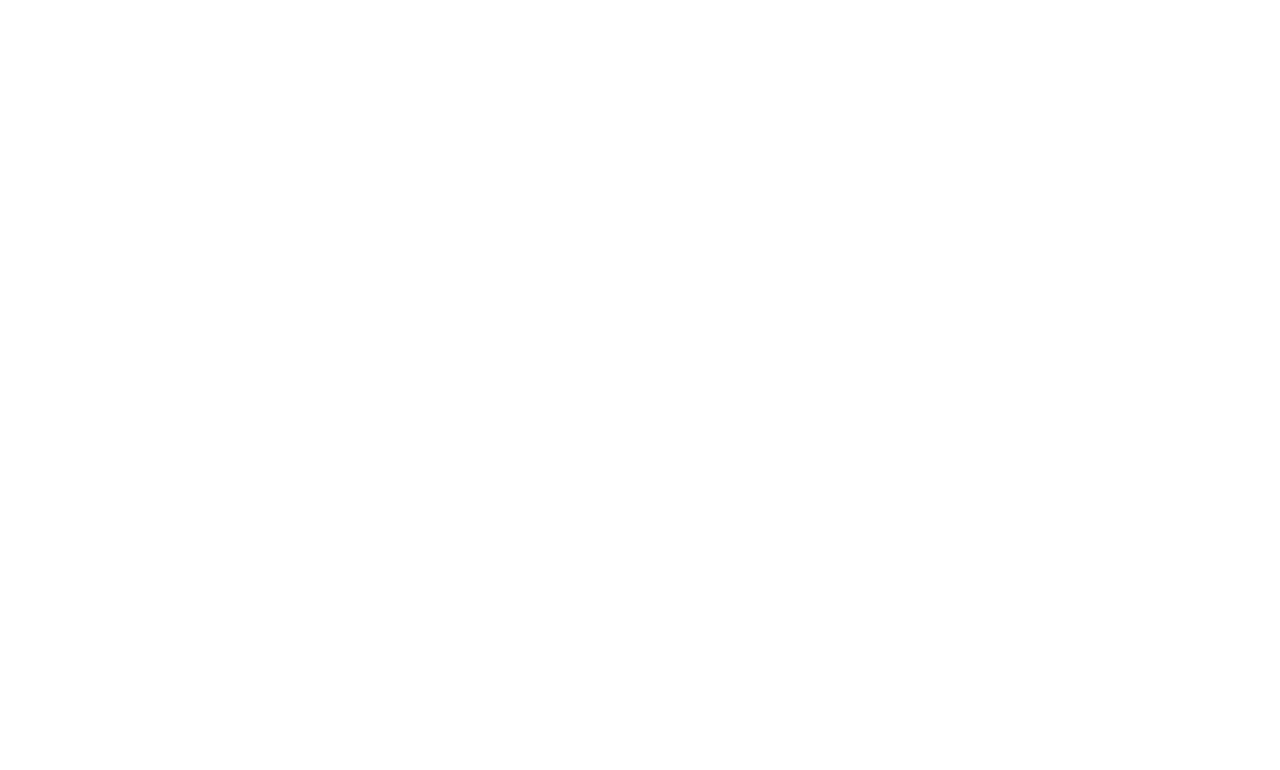
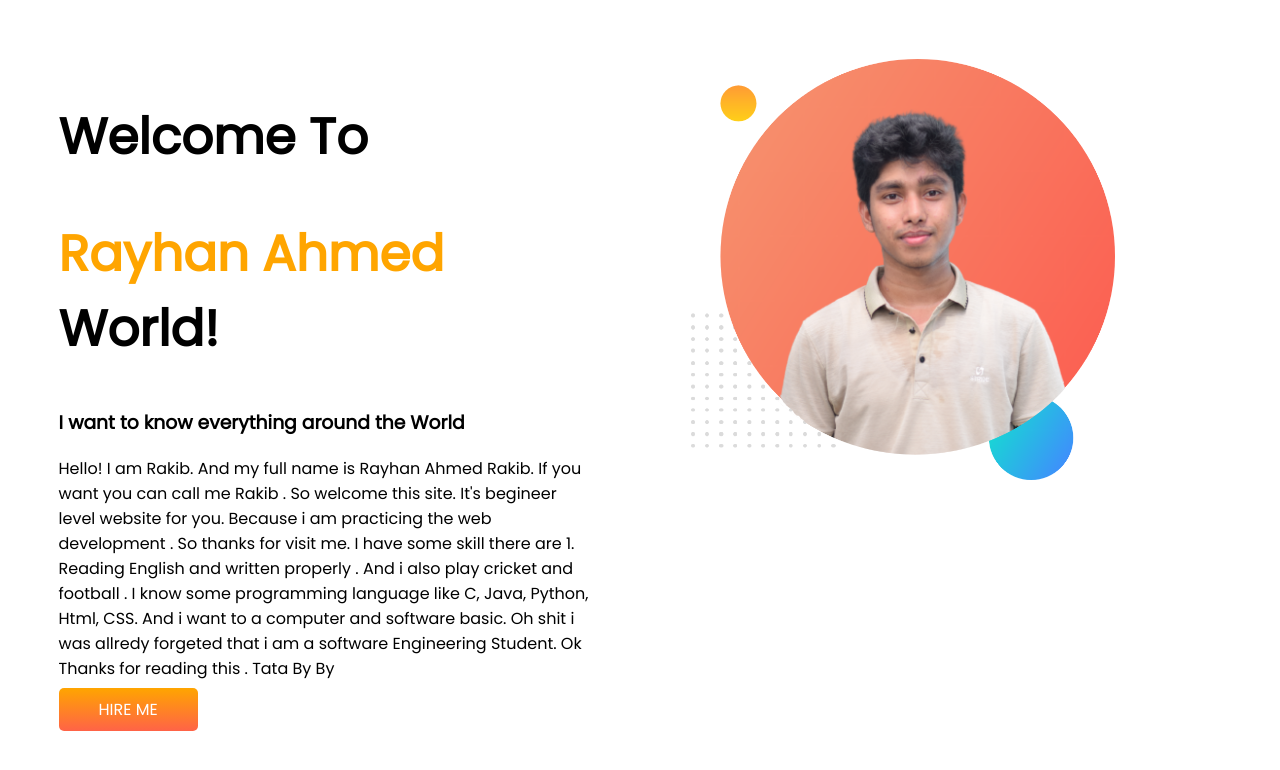
Before and after one commit to rayhanahmed01/developer-portfolio, a plain HTML site: page index.html in a window 1280 px wide. Drawn offline with Linux system fonts and the light colour scheme.

Commit message:
Modify image and text

```diff
--- a/index.html
+++ b/index.html
@@ -1,13 +1,44 @@
 <!DOCTYPE html>
 <html lang="en">
+
 <head>
     <meta charset="UTF-8">
     <meta http-equiv="X-UA-Compatible" content="IE=edge">
     <meta name="viewport" content="width=device-width, initial-scale=1.0">
-    <title>Rayhan Ahmed|Portfolio</title>
+    <title>Rayhan Ahmed | Portfolio</title>
+    <link rel="preconnect" href="https://fonts.googleapis.com">
+    <link rel="preconnect" href="https://fonts.gstatic.com" crossorigin>
+    <link href="https://fonts.googleapis.com/css2?family=Poppins&display=swap" rel="stylesheet">
     <link rel="stylesheet" href="style.css">
 </head>
+
 <body>
+    <section>
+        <div class="half-width">
+            <h1>Welcome To</h1>
+            <h1> <span id="rayhan"> Rayhan Ahmed </span>World!</h1>
+            <h3>I want to know everything around the World</h3>
+            <p>Hello! I am Rakib. And my full name is Rayhan Ahmed Rakib. If you want you can call me Rakib . So welcome
+                this
+                site. It's begineer level website for you. Because i am practicing the web development . So thanks for
+                visit
+                me.
+                I have some skill there are 1. Reading English and written properly . And i also play cricket and
+                football .
+                I
+                know some programming language like C, Java, Python, Html, CSS. And i want to a computer and software
+                basic.
+                Oh
+                shit i was allredy forgeted that i am a software Engineering Student. Ok Thanks for reading this . Tata
+                By
+                By
+            </p>
+            <a  class="link-button" target="_blank" href="https://www.linkedin.com/in/rayhanrakib/">HIRE ME</a>
+        </div>
+        <div class="half-width">
+            <img src="images/Rakib-pic-bg .png" alt="">
+        </div>
+    </section>
+</body>
 
-</body>
 </html>
--- a/style.css
+++ b/style.css
@@ -0,0 +1,32 @@
+body {
+    font-family: 'Poppins', sans-serif;
+}
+
+h1 {
+    font-size: 50px;
+}
+
+#rayhan {
+    color: orange;
+}
+
+section {
+    display: flex;
+}
+
+.half-width {
+    width: 50%;
+    padding: 4%;
+}
+
+.half-width img {
+    width: 80%;
+}
+.link-button{
+    text-decoration: none;
+    background-image: linear-gradient(orange,tomato);
+    color:white;
+    font-weight: 700p;
+    padding: 10px 40px;
+    border-radius: 5px;
+}
```
Also changed, not shown: images/Rakib-pic-bg .png (added), images/dream-bg.png (added), images/exp-bg.png (added), images/jhankar.png (added), images/jhankar2.png (added), images/my-bg.png (added), images/my-bg2.png (added), images/top-banner.png (added), 7 other files.
